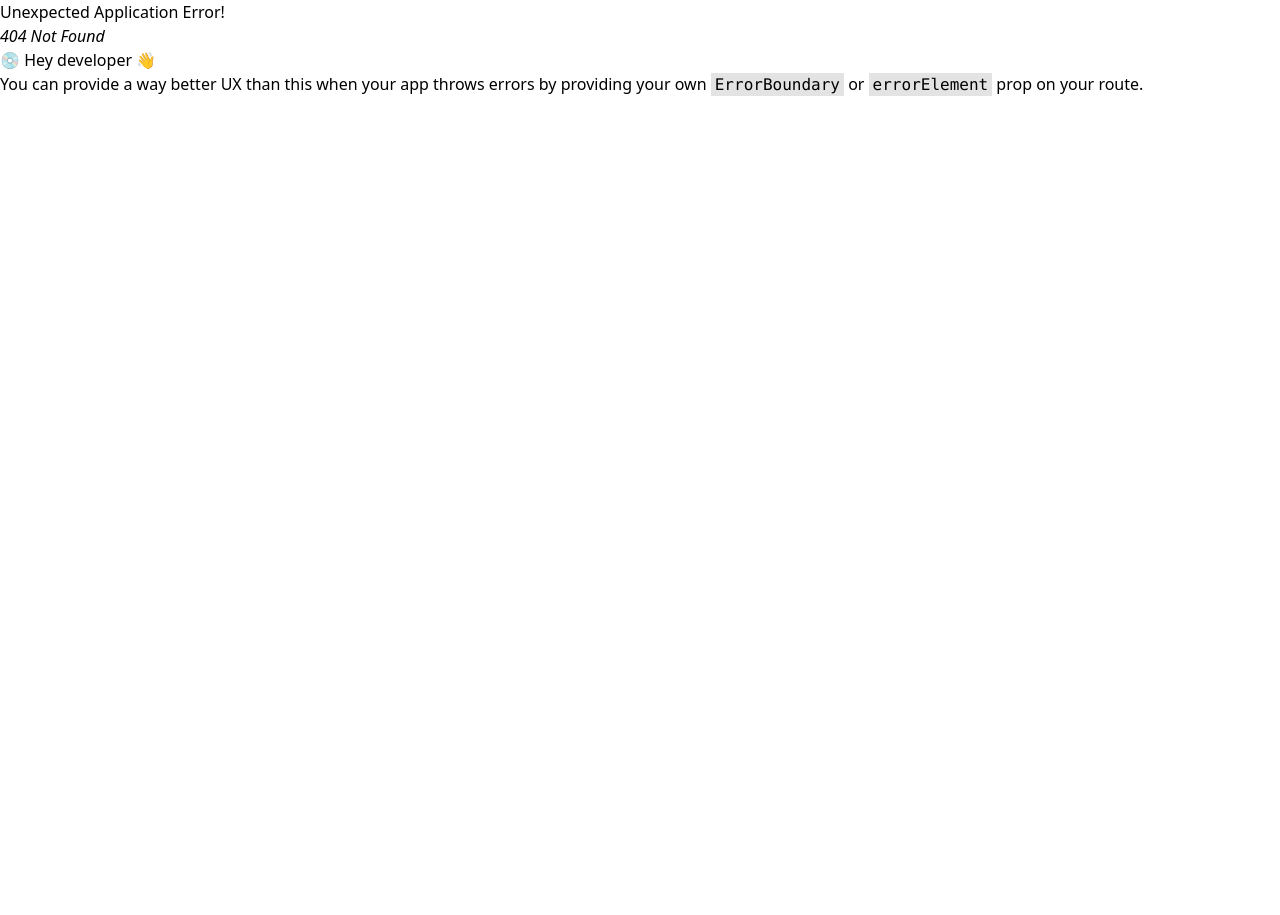
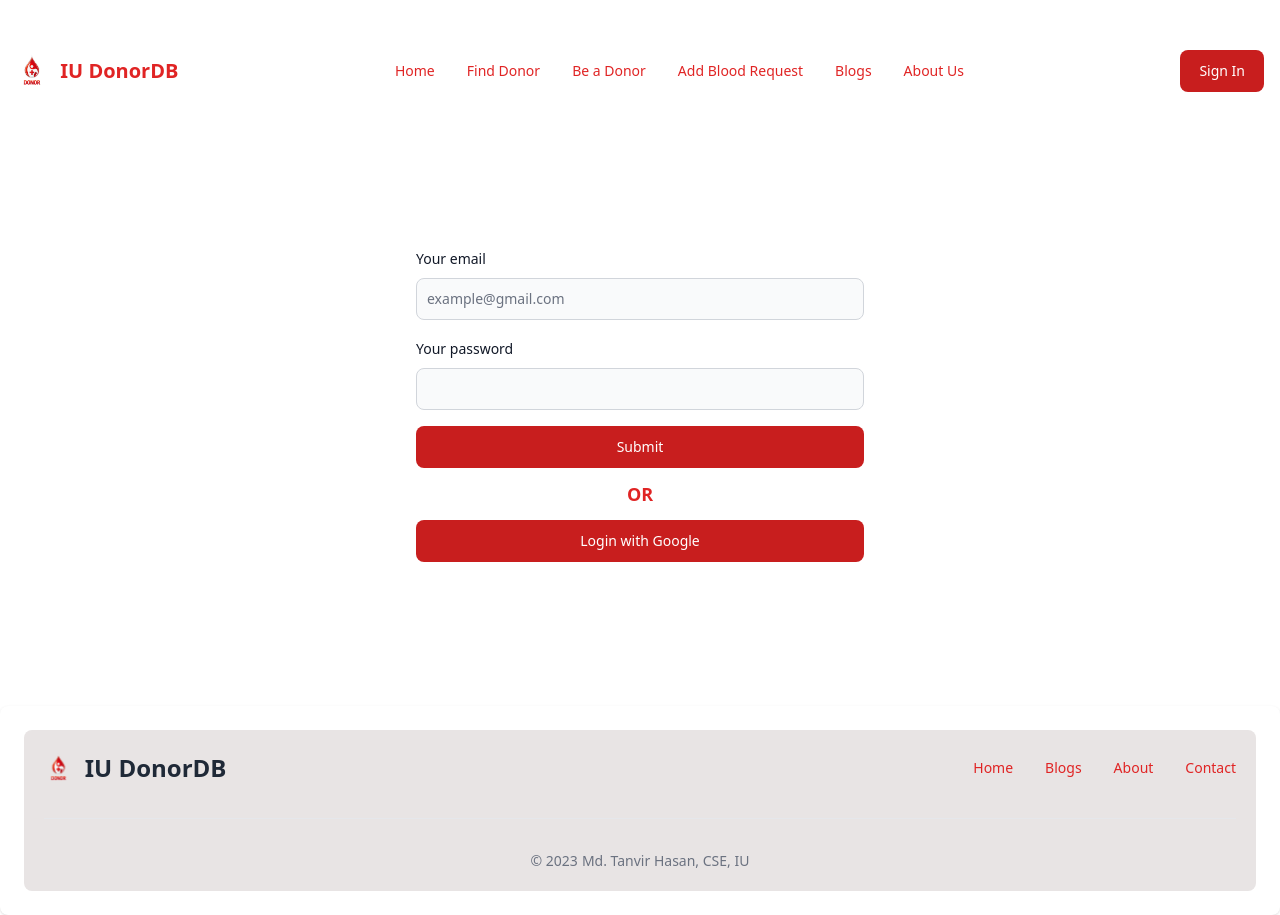
Before and after one commit to T-H-Badhon/IU-BloodDonorDB-Client, a React (Vite) app: page /login in a window 1280 px wide. Before the commit this address had no page. Before the commit the page ends 800 px from the top, so only its background shows below. Built offline with nearby package versions, Linux system fonts and the light colour scheme.

Commit message:
login page added

```diff
--- a/src/main.jsx
+++ b/src/main.jsx
@@ -8,6 +8,7 @@ import './index.css'
 import Home from './pages/Home';
 import Main from './pages/Main';
 import RegistrationForm from './pages/RegistrationForm';
+import Login from './pages/Login';
 
 const router = createBrowserRouter([
   {
@@ -21,6 +22,11 @@ const router = createBrowserRouter([
       {
         path: 'registration',
         element: <RegistrationForm></RegistrationForm>
+      },
+      {
+        path: 'login',
+        element:<Login></Login>
+
       }
     ]
   },
--- /dev/null
+++ b/src/pages/Login.jsx
@@ -0,0 +1,33 @@
+import React from 'react';
+
+import { Button, Label, TextInput } from 'flowbite-react';
+
+const Login = () => {
+    return (
+        <div className='container max-w-md mx-auto h-3/4 md:my-36'>
+            <div>
+                <form className="flex  mx-auto flex-col gap-4">
+                    <div>
+                        <div className="mb-2 block">
+                            <Label htmlFor="email1" value="Your email" />
+                        </div>
+                        <TextInput id="email1" type="email" placeholder="example@gmail.com" required />
+                    </div>
+                    <div>
+                        <div className="mb-2 block">
+                            <Label htmlFor="password1" value="Your password" />
+                        </div>
+                        <TextInput id="password1" type="password" required />
+                    </div>
+                    <Button color='failure' type="submit">Submit</Button>
+                </form>
+            </div>
+            <div><h1 className='text-lg text-red-600 text-center font-bold my-3'>OR</h1></div>
+            <div>
+                <Button color='failure' className='w-full'>Login with Google</Button>
+            </div>
+        </div>
+    );
+};
+
+export default Login;
```
